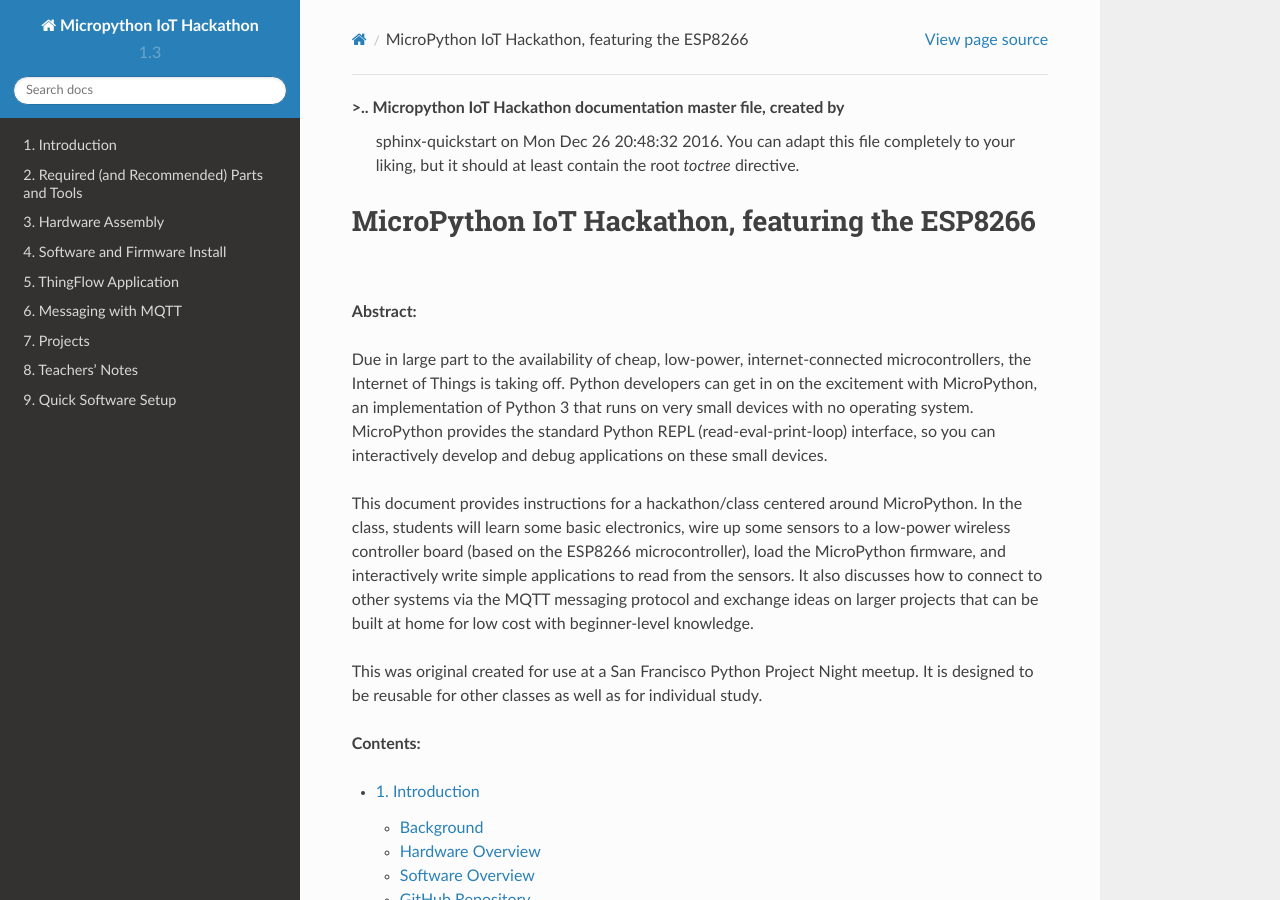
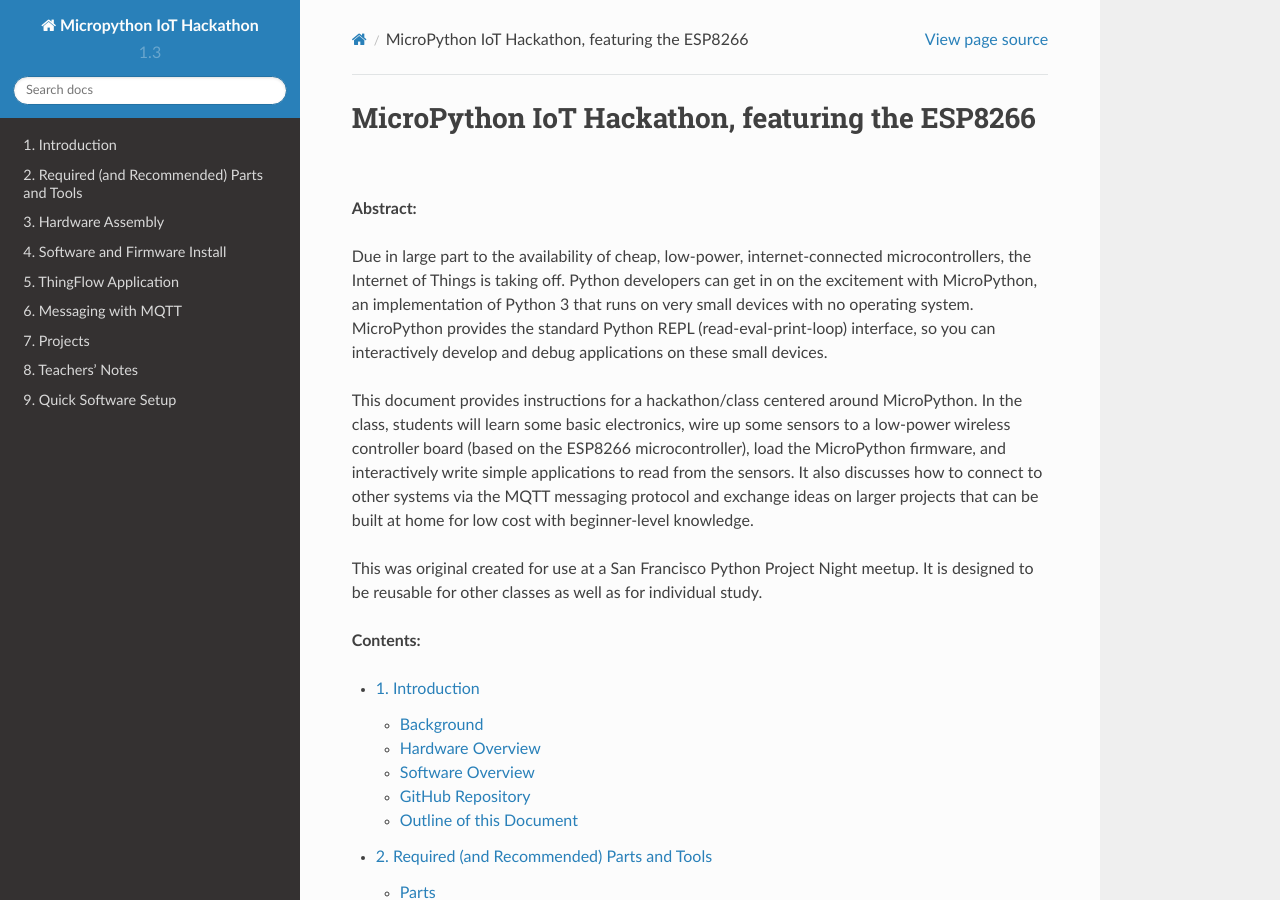
Before and after one commit to jfischer/micropython-iot-hackathon, a Sphinx documentation site: the page built from docs/index.rst, in a window 1280 px wide and 900 px high. Built offline with Sphinx 7.4.7 and the Read the Docs theme 2.0.0, drawn with Linux system fonts in a browser that asks for light colours.

Commit message:
Removed extra text at beginning of index (how did it get there?)

```diff
--- a/docs/conf.py
+++ b/docs/conf.py
@@ -57,7 +57,7 @@
 # The short X.Y version.
 version = '1.3'
 # The full version, including alpha/beta/rc tags.
-release = '1.3.0'
+release = '1.3.1'
 
 # The language for content autogenerated by Sphinx. Refer to documentation
 # for a list of supported languages.
--- a/docs/index.rst
+++ b/docs/index.rst
@@ -1,8 +1,3 @@
->.. Micropython IoT Hackathon documentation master file, created by
-   sphinx-quickstart on Mon Dec 26 20:48:32 2016.
-   You can adapt this file completely to your liking, but it should at least
-   contain the root `toctree` directive.
-
 MicroPython IoT Hackathon, featuring the ESP8266
 ================================================
 
```
